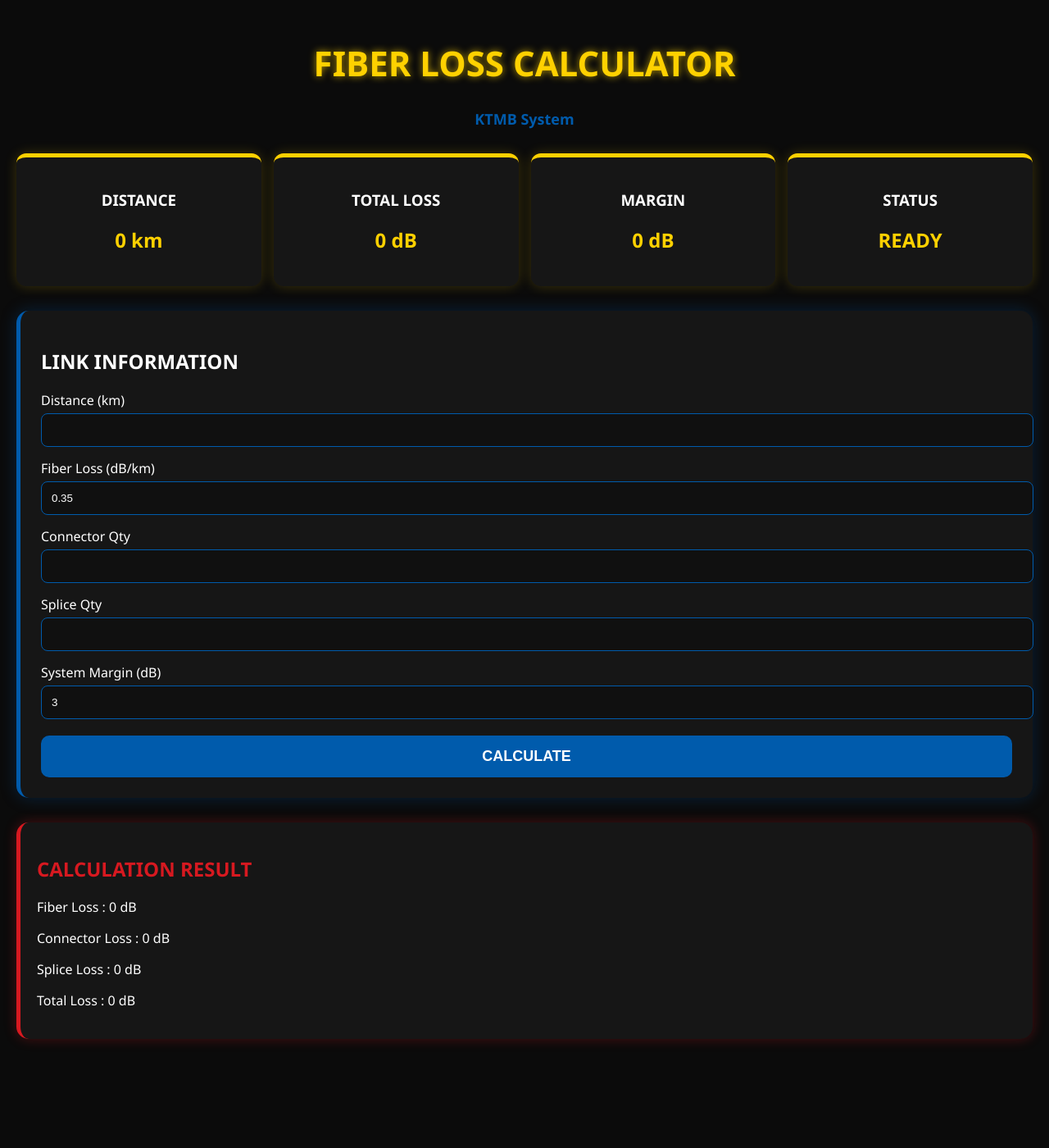
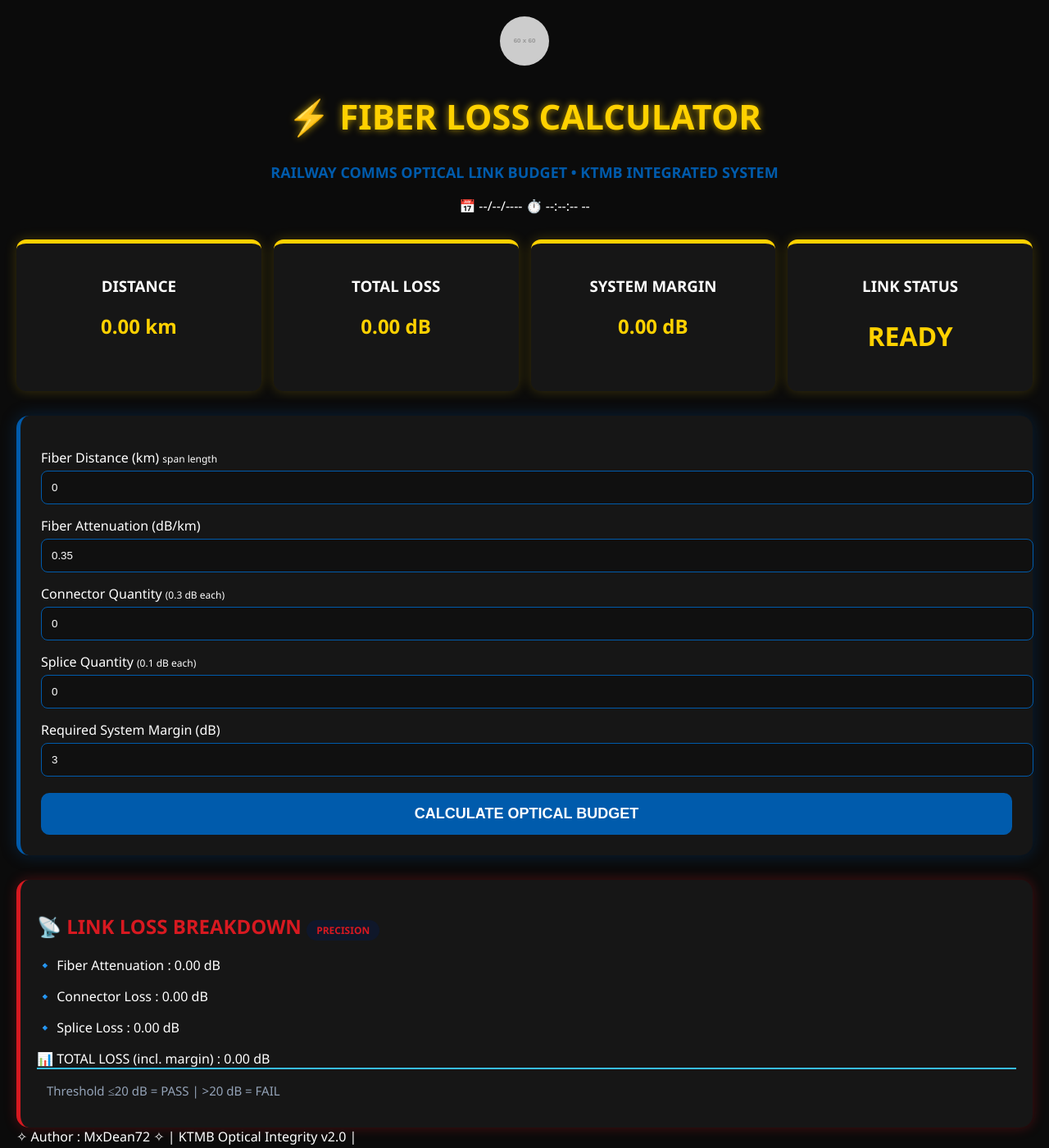
Before and after one commit to MxDean/ktmbsys, a plain HTML site: page index.html in a window 1280 px wide. Shown: the whole page at 82% size. Before the commit the page ends 1287 px from the top, so only its background shows below. Drawn offline with Linux system fonts and the light colour scheme; placeholder pictures from the web are drawn by us.

Commit message:
Update index.html

```diff
--- a/index.html
+++ b/index.html
@@ -1,163 +1,90 @@
 <!DOCTYPE html>
-
-<html>
-
+<html lang="en">
 <head>
-
     <meta charset="UTF-8">
-
-<meta name="viewport"
-content="width=device-width, initial-scale=1.0">
-
-<title>
-Fiber Loss Calculator v1
-</title>
-
-<link rel="stylesheet"
-href="style.css">
-
+    <meta name="viewport" content="width=device-width, initial-scale=1.0, user-scalable=yes">
+    <title>KTMB Fiber Loss Calculator | Railway Comms Link Budget</title>
+    <!-- External CSS -->
+    <link rel="stylesheet" href="style.css">
+    <link href="https://fonts.googleapis.com/css2?family=Inter:opsz,wght@14..32,300;400;600;700;800&display=swap" rel="stylesheet">
 </head>
-
 <body>
 
 <div class="header">
-
-<h1>
-FIBER LOSS CALCULATOR
-</h1>
-
-<p>
-KTMB System
-</p>
-
+    <div class="brand">
+        <div class="logo-container">
+            <img src="/FiberLossCalculator/ktmb-logo.png" alt="KTMB Logo" onerror="this.src='https://placehold.co/60x60/1E293B/38BDF8?text=KTMB'; this.style.borderRadius='50%';">
+        </div>
+        <div class="title-text">
+            <h1>⚡ FIBER LOSS CALCULATOR</h1>
+            <p>RAILWAY COMMS OPTICAL LINK BUDGET • KTMB INTEGRATED SYSTEM</p>
+        </div>
+    </div>
+    <div class="clock-container">
+        <div id="clock">
+            <span class="date-part">📅 --/--/----</span>
+            <span class="time-part">⏱️ --:--:-- --</span>
+        </div>
+    </div>
 </div>
 
 <div class="dashboard">
-
-<div class="kpi">
-
-<h3>DISTANCE</h3>
-
-<h2 id="distanceKPI">
-0 km
-</h2>
-
+    <div class="kpi distance-card">
+        <h3><span class="signal-icon green"></span> DISTANCE</h3>
+        <h2 id="distanceKPI">0.00 km</h2>
     </div>
-
-<div class="kpi">
-
-<h3>TOTAL LOSS</h3>
-
-<h2 id="lossKPI">
-0 dB
-</h2>
-
+    <div class="kpi loss-card">
+        <h3><span class="signal-icon yellow"></span> TOTAL LOSS</h3>
+        <h2 id="lossKPI">0.00 dB</h2>
     </div>
-
-<div class="kpi">
-
-<h3>MARGIN</h3>
-
-<h2 id="marginKPI">
-0 dB
-</h2>
-
+    <div class="kpi margin-card">
+        <h3><span class="signal-icon"></span> SYSTEM MARGIN</h3>
+        <h2 id="marginKPI">0.00 dB</h2>
     </div>
-
-<div class="kpi">
-
-<h3>STATUS</h3>
-
-<h2 id="statusKPI">
-READY
-</h2>
-
+    <div class="kpi status-card">
+        <div class="status-led"></div>
+        <h3><span class="signal-icon red"></span> LINK STATUS</h3>
+        <h2 id="statusKPI" style="font-size: 32px;">READY</h2>
     </div>
-
 </div>
 
 <div class="card">
+    <label> <span class="signal-icon green" style="animation: blinkRailGreen 1.2s infinite;"></span> Fiber Distance (km) <span style="font-size:12px; margin-left:auto;">span length</span></label>
+    <input type="number" id="distance" placeholder="e.g., 15.2" step="any" value="0">
 
-<h2>LINK INFORMATION</h2>
+    <label> <span class="signal-icon yellow"></span> Fiber Attenuation (dB/km) </label>
+    <input type="number" id="attenuation" value="0.35" step="0.01">
 
-<label>
-Distance (km)
-</label>
+    <label> <span class="signal-icon"></span> Connector Quantity <span style="font-size:12px;">(0.3 dB each)</span></label>
+    <input type="number" id="connector" value="0" step="1" min="0">
 
-<input
-type="number"
-id="distance">
+    <label> <span class="signal-icon green"></span> Splice Quantity <span style="font-size:12px;">(0.1 dB each)</span></label>
+    <input type="number" id="splice" value="0" step="1" min="0">
 
-<label>
-Fiber Loss (dB/km)
-</label>
+    <label> <span class="signal-icon red"></span> Required System Margin (dB) </label>
+    <input type="number" id="margin" value="3" step="0.5">
 
-<input
-type="number"
-id="attenuation"
-value="0.35">
-
-<label>
-Connector Qty
-</label>
-
-<input
-type="number"
-id="connector">
-
-<label>
-Splice Qty
-</label>
-
-<input
-type="number"
-id="splice">
-
-<label>
-System Margin (dB)
-</label>
-
-<input
-type="number"
-id="margin"
-value="3">
-
-<button onclick="calculate()">
-
-CALCULATE
-
+    <button onclick="calculateLoss()">
+        <span class="signal-icon" style="width:18px;height:18px;"></span> CALCULATE OPTICAL BUDGET
+        <span class="signal-icon green" style="width:18px;height:18px;"></span>
     </button>
-
 </div>
 
 <div class="result">
-
-<h2>
-CALCULATION RESULT
-</h2>
-
-<p id="fiberLoss">
-Fiber Loss : 0 dB
-</p>
-
-<p id="connectorLoss">
-Connector Loss : 0 dB
-</p>
-
-<p id="spliceLoss">
-Splice Loss : 0 dB
-</p>
-
-<p id="totalLoss">
-Total Loss : 0 dB
-</p>
-
+    <h2> 📡 LINK LOSS BREAKDOWN <span style="font-size:12px; background:#0F172A; padding:4px 12px; border-radius:40px;"><span class="field-signal"></span> PRECISION</span></h2>
+    <p id="fiberLoss">🔹 Fiber Attenuation : <span class="value-badge">0.00 dB</span></p>
+    <p id="connectorLoss">🔹 Connector Loss : <span class="value-badge">0.00 dB</span></p>
+    <p id="spliceLoss">🔹 Splice Loss : <span class="value-badge">0.00 dB</span></p>
+    <p id="totalLoss" style="border-bottom: 2px solid #38BDF8;">📊 TOTAL LOSS (incl. margin) : <span class="value-badge">0.00 dB</span></p>
+    <p id="linkAdvice" style="border-bottom: none; font-size: 15px; color: #94A3B8; display: flex; align-items: center; gap: 12px;"><span class="signal-icon red"></span> Threshold ≤20 dB = PASS | >20 dB = FAIL</p>
 </div>
 
-<script src="script.js">
+<div class="author-footer">
+    <span>✧ Author : <span class="author-name">MxDean72</span> ✧</span>
+    <span>| KTMB Optical Integrity v2.0 |</span>
+</div>
 
-</script>
-
+<!-- External JavaScript -->
+<script src="script.js"></script>
 </body>
-
 </html>
```
Lines whose indentation alone changed are shown as unchanged.
